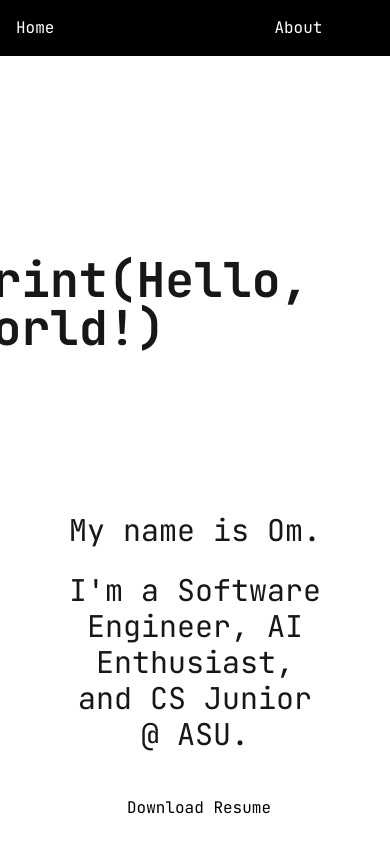
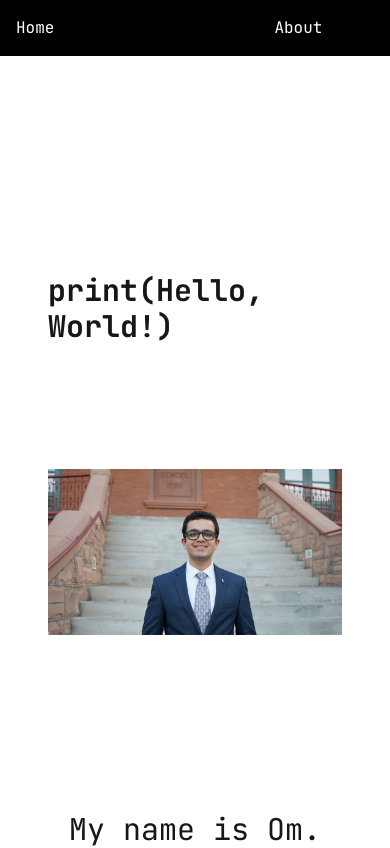
Before and after one commit to omavashia2005/om-portfolio, a Next.js app: page / in a window 390 px wide. Shown: the top 848 px of the page. Built offline with nearby package versions, Linux system fonts and the light colour scheme.

Commit message:
changes to make UI better

```diff
--- a/src/app/page.js
+++ b/src/app/page.js
@@ -13,6 +13,7 @@ import React, {useEffect} from 'react';
 import TechStack from '@/components/TechStack';
 import {motion}  from 'framer-motion';
 const jetbrainsMono = JetBrains_Mono({ subsets: ['latin'] });
+import Head from 'next/head';
 
 export default function Home() {
   useEffect(() => {
@@ -38,15 +39,19 @@ export default function Home() {
   const internshipDescription = "Developed a full-stack AI-driven contract generation and review system using React.js, Python (FastAPI WebSockets, LiteLLM). Integrated Dify.ai with Tiptap for seamless UX and real-time rich text editing. Reduced LLM response time from 16s to <2s by implementing response token streaming through web sockets.";
   return (
     <div className={jetbrainsMono.className}>
+
+    <Head>
+      <meta name="viewport" content="width=device-width, initial-scale=1" />
+    </Head>
+
      <section  id='home' />
       <Navbar />
       <section  id='home' />
       <main className="p-8 pt-50">
-      <section className="items-center flex justify-center">
-        <h1 className="text-5xl font-bold">{"print(Hello, World!)"}</h1>
-        <h3 className="caret">|</h3>
-        <section className='p-10'> <Image src="/fav.JPG" width={450} height={450} alt='Pic' />  </section>
-
+      <section className="flex flex-col md:flex-row items-center justify-center gap-4 p-4">
+      <h1 className="text-3xl md:text-5xl font-bold">{"print(Hello, World!)"}</h1>
+      <h3 className="text-lg md:text-xl caret">|</h3>
+      <Image src="/fav.JPG" width={450} height={450} alt="Pic" className="w-full max-w-xs md:max-w-md" />
       </section>
 
 
```
